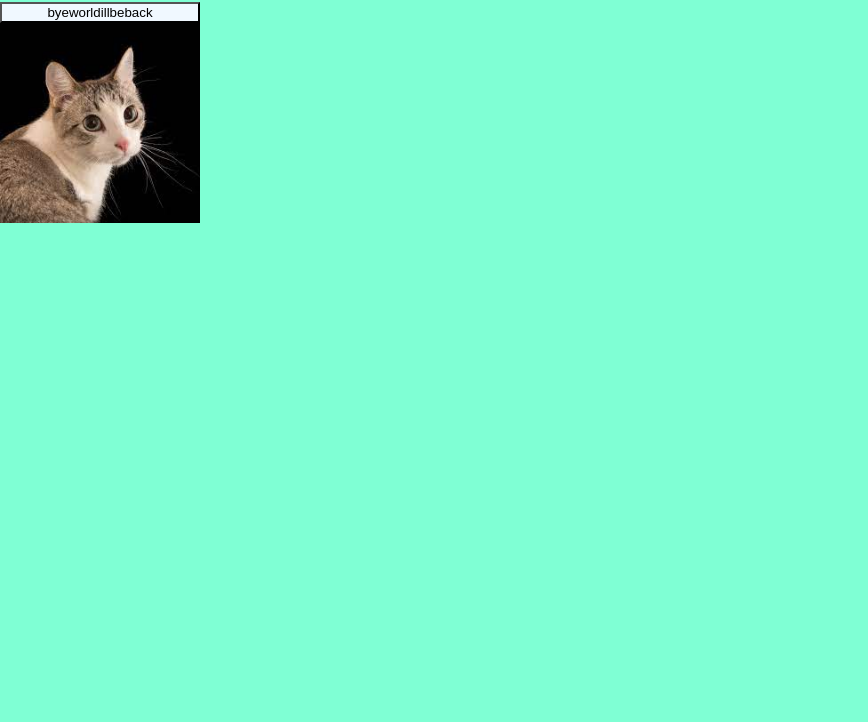
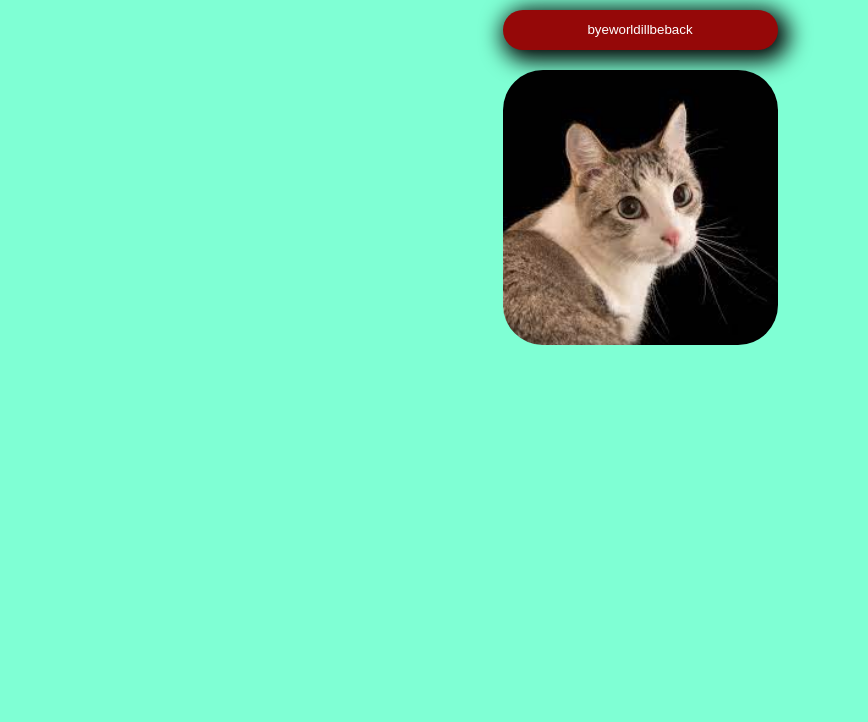
Before and after one commit to TimofeIvanov/my_first_web_page, a plain HTML site: page index.html in a window 1280 px wide. Shown: the part 78-800 px from the top of the page, without its empty margins (0-868 px from the left). Drawn offline with Linux system fonts and the light colour scheme.

Commit message:
Add files via upload

```diff
--- a/index.css
+++ b/index.css
@@ -1,16 +1,27 @@
 body{
     background-color: aquamarine;
+    display: flex;
+}
+div{
     display: flex;
     flex-direction: column;
     margin: 0 auto;
 }
 img{
-    width: 200px;
+    width: 275px;
+    border-radius: 40px;
 }
 h1{
     width: 200px;
+    text-align: center;
 }
 button{
-    background-color: aliceblue;
-    width: 200px;
+    background-color: rgb(149, 8, 8);
+    width: 275px;
+    border-radius: 40px;
+    margin-bottom: 20px;
+    height: 40px;
+    color: white;
+    box-shadow: 5px 5px 22px 6px rgb(5, 5, 5);
+    border: none;
 }
--- a/index.html
+++ b/index.html
@@ -7,8 +7,10 @@
     <link rel="stylesheet" href="index.css">
 </head>
 <body>
-    <h1>helloworld</h1>
-    <button>byeworldillbeback</button>
-    <img src="./kitty.jpeg">
+    <div>
+        <h1>helloworld</h1>
+        <button>byeworldillbeback</button>
+        <img src="./kitty.jpeg">
+    </div>
 </body>
 </html>
```
Also changed, not shown: 1 other file.
